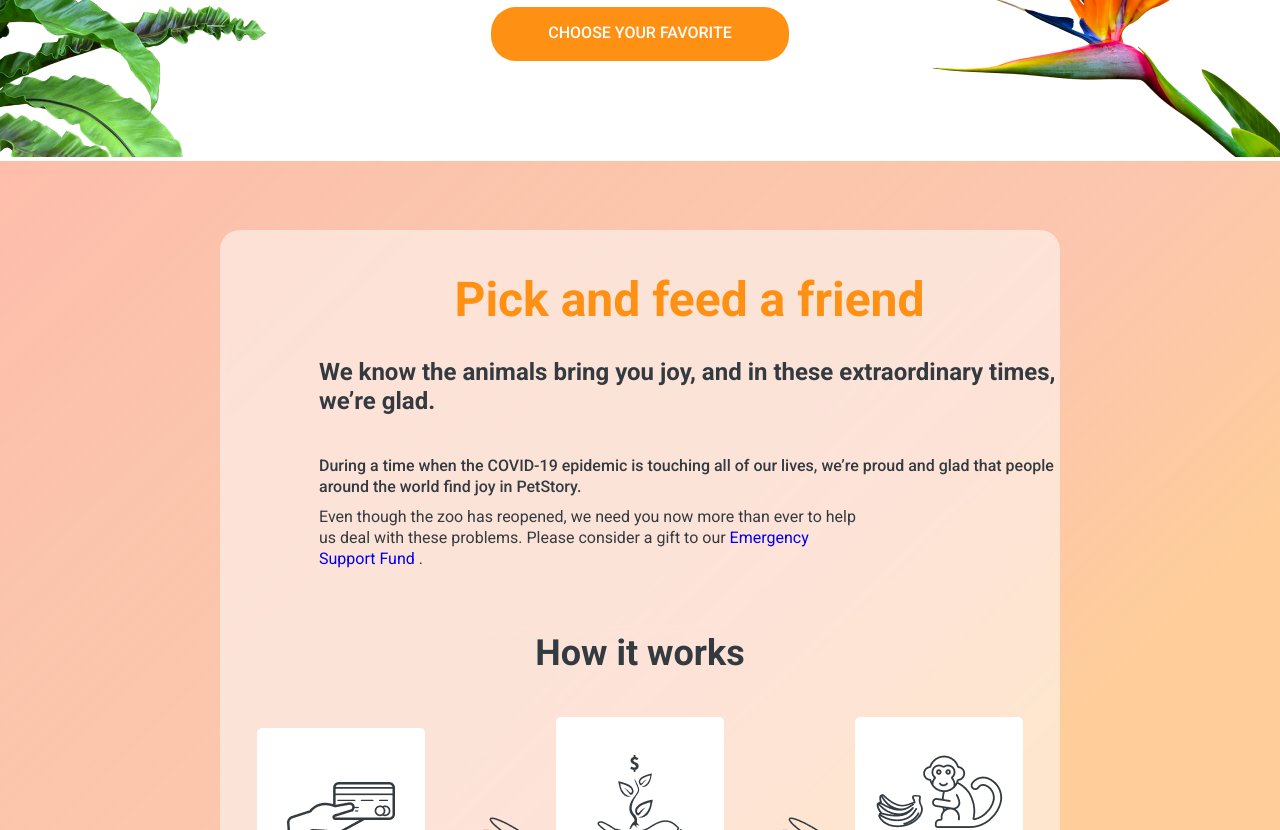
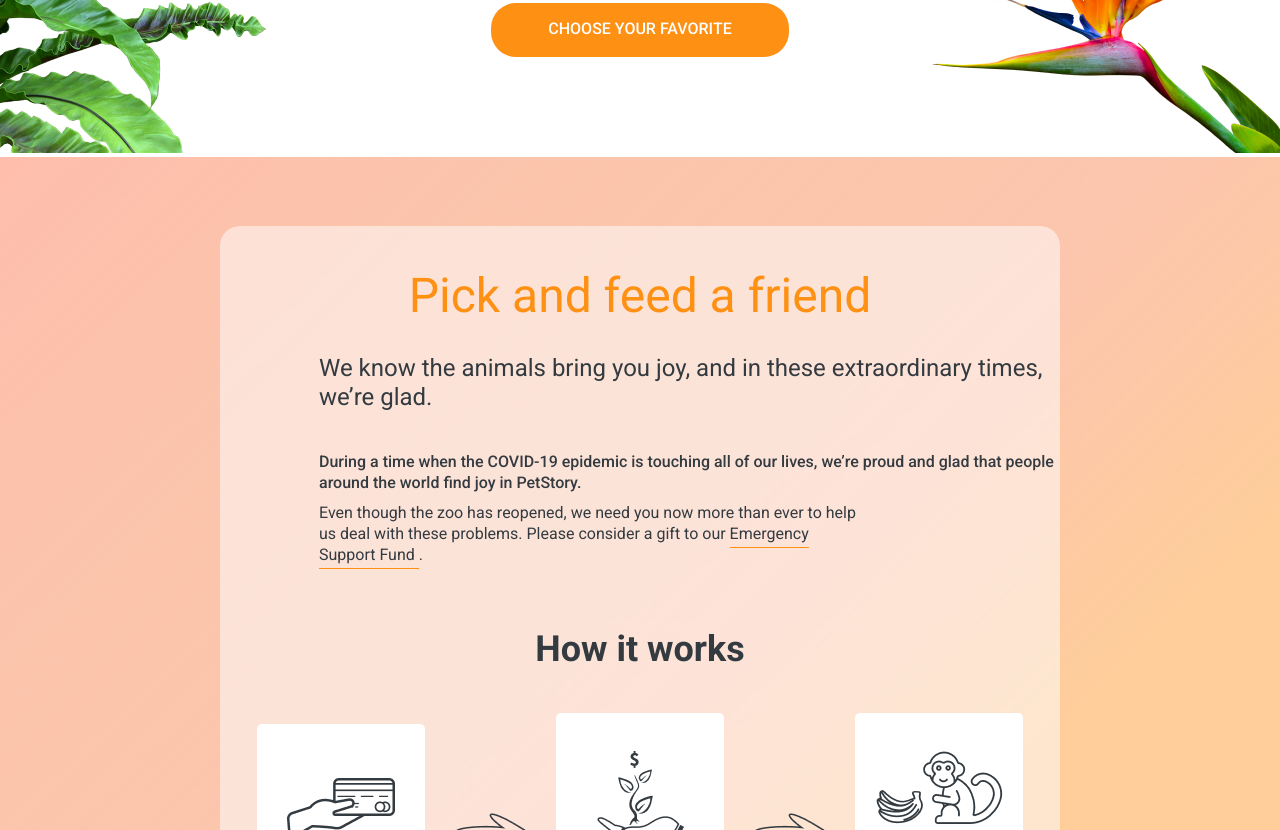
Before and after one commit to Muhammadshoh01/online-zoo, a plain HTML site: page pages/main/index.html in a window 1280 px wide. Shown: the part 2459-3289 px from the top of the page. Drawn offline with Linux system fonts and the light colour scheme.

Commit message:
fix: fix minor mistakes

```diff
--- a/pages/main/style.css
+++ b/pages/main/style.css
@@ -75,7 +75,7 @@ header {
 	color: #fff;
 }
 .design a:hover {
-	color: #fed290;
+	color: #f9804b;
 }
 
 /*  */
@@ -279,13 +279,13 @@ header {
 
 	width: 1324px;
 	margin: 0 auto;
-	margin-bottom: 80px;
+	margin-bottom: 76px;
 }
 
 .flower_foto1 {
 	position: absolute;
 	right: 0;
-	top: -125px;
+	top: -128px;
 }
 .flower_foto2 {
 	position: absolute;
@@ -332,7 +332,7 @@ header {
 	/* Note: backdrop-filter has minimal browser support */
 	border-top-left-radius: 20px;
 	border-top-right-radius: 20px;
-	padding: 41px 0 0 99px;
+	padding: 41px 0 0 0;
 }
 .pick__work {
 	background: rgba(253, 253, 255, 0.52);
@@ -347,24 +347,29 @@ header {
 	line-height: 120%;
 	text-align: center;
 	color: #fe9013;
+	font-style: normal;
+	font-weight: 400;
 }
 .pick__text h3 {
 	font-size: 24px;
 	line-height: 120%;
 	color: #333b41;
 	padding: 30px 0 40px 0;
+	font-weight: 400;
+	padding-left: 99px;
 }
 .pick__text h4 {
 	font-weight: 500;
 	font-size: 16px;
 	line-height: 130%;
 	color: #333b41;
+	padding-left: 99px;
 }
 .pick__text p {
 	font-size: 16px;
 	line-height: 130%;
 	color: #333b41;
-	padding: 10px 198px 60px 0;
+	padding: 10px 198px 60px 99px;
 }
 .pick__work h3 {
 	font-size: 36px;
@@ -374,6 +379,11 @@ header {
 	color: #333b41;
 	text-align: center;
 	font-style: normal;
+}
+.pick__text a {
+	color: inherit;
+	border-bottom: 1px solid #fe9013;
+	padding-bottom: 4px;
 }
 .pick__process {
 	display: flex;
@@ -407,6 +417,7 @@ header {
 }
 .pick__box {
 	width: 168px;
+	/* height: 168px; */
 }
 .pick__box p {
 	font-size: 16px;
```
